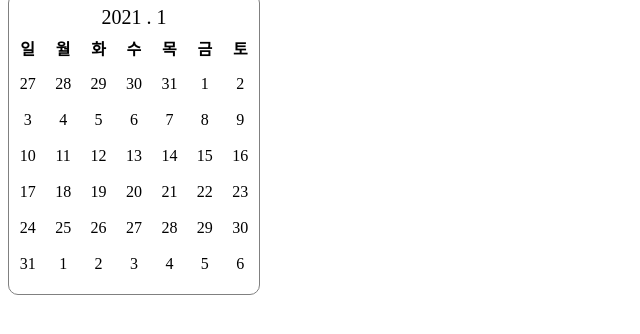
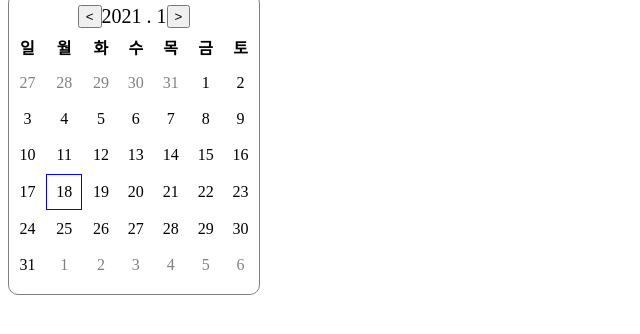
Before and after one commit to pyo-sh/pyosh_blog, a plain HTML site: page index.html in a window 1280 px wide. Shown: the part 108-442 px from the top of the page, without its empty margins (0-640 px from the left). Drawn offline with Linux system fonts and the light colour scheme.

Commit message:
3 : Calender 날짜 선택 및 움직임

```diff
--- a/src/Calender/Calender.css
+++ b/src/Calender/Calender.css
@@ -11,7 +11,11 @@
     border-radius: 10px;
 }
 
-.Calender-Title {
+.Calender-Header {
+    display: flex;
+    justify-content: space-between;
+}
+.Calender-Header-Title {
     font-size: 20px;
 
 }
@@ -30,3 +34,11 @@
 .Calender-Days{
 
 }
+
+.Calender-Days-NotThisMonth{
+    color: gray;
+}
+
+.Calender-Days-Selected{
+    border: 1px solid blue;
+}
--- a/src/Calender/Calender.js
+++ b/src/Calender/Calender.js
@@ -1,5 +1,11 @@
-// 현재 어떤 날짜인지 확인시켜주는 div
+// 상위 Header
+const headerElement = document.createElement('div');
+// 어떤 날짜인지 확인
 const titleElement = document.createElement('div');
+// 버튼 두개
+const leftButtonElement = document.createElement('button');
+const rightButtonElement = document.createElement('button');
+
 // 근간이 되는 table
 const tableElement = document.createElement('table');
 // 6개의 줄을 가지고 있는 달력
@@ -11,9 +17,23 @@ const daysName = ['일', '월', '화', '수', '목', '금', '토'];
 
 // First Setting
 const initElements = () => {
+    // Init Header
+    leftButtonElement.id = "Calender-Header-Left-Button";
+    rightButtonElement.id = "Calender-Header-Right-Button";
+    leftButtonElement.innerText = "<";
+    rightButtonElement.innerText = ">";
+
+    headerElement.appendChild(leftButtonElement);
+    headerElement.appendChild(titleElement);
+    headerElement.appendChild(rightButtonElement);
+
     // class 추가
-    titleElement.classList.add("Calender-Title");
+    headerElement.classList.add("Calender-Header");
+    titleElement.classList.add("Calender-Header-Title");
+    leftButtonElement.classList.add("Calender-Header-Button");
+    rightButtonElement.classList.add("Calender-Header-Button");
     tableElement.classList.add("Calender-Table");
+
     // Init Tables
     for (let y = 0; y < 7; y++){
         rowElements[y] = document.createElement('tr');
@@ -38,34 +58,71 @@ const initElements = () => {
 initElements();
 
 let targeting_Date;
+let targetElement;
 let viewing_Date;
 
-const renderDays = (date) => {
-    const thisMonth_firstDate = new Date(date.getFullYear(), date.getMonth(), 1);
-    const thisMonth_lastDate = new Date(date.getFullYear(), date.getMonth() + 1, 0);
-    const lastMonth_lastDate = new Date(date.getFullYear(), date.getMonth(), 0);
+const renderCalender = (date) => {
+    viewing_Date = date;
+    // 현재 date를 미리 구해서 변수에 저장
+    const thisMonth_year = date.getFullYear();
+    const thisMonth_month = date.getMonth();
+
+    // 타이틀 변경
+    titleElement.innerText = `${thisMonth_year} . ${thisMonth_month + 1}`;
+
+    // 테이블 변경
+    const thisMonth_firstDate = new Date(thisMonth_year, thisMonth_month, 1);
+    const thisMonth_lastDate = new Date(thisMonth_year, thisMonth_month + 1, 0);
+    const lastMonth_lastDate = new Date(thisMonth_year, thisMonth_month, 0);
 
     const thisMonth_firstDay = thisMonth_firstDate.getDay();
     const thisMonth_lastNumber = thisMonth_lastDate.getDate();
     const lastMonth_lastNumber = lastMonth_lastDate.getDate();
 
+    // 타겟을 위한 코드... 리팩토링이 필요해 보인다
+    const target_date = targeting_Date.getDate();
+    const isTarget_thisMonth = targeting_Date.getFullYear() === thisMonth_year
+     && targeting_Date.getMonth() === thisMonth_month;
+    const isTarget_lastMonth = targeting_Date.getFullYear() === lastMonth_lastDate.getFullYear()
+     && targeting_Date.getMonth() === lastMonth_lastDate.getMonth();
+    const nextMonth = new Date(thisMonth_year, thisMonth_month + 1);
+    const isTarget_nextMonth = targeting_Date.getFullYear() === nextMonth.getFullYear()
+    && targeting_Date.getMonth() === nextMonth.getMonth();
+
     let nowNumber = 1;
     let nextMonth_Number = 1;
     for(let y = 1; y < 7; y++){
         for(let x = 0; x < 7; x++){
+            // 날에 따라서 적용되는 css를 변경하고 싶다
+            columnElements[y][x].classList.remove("Calender-Days-NotThisMonth");
+            columnElements[y][x].classList.remove("Calender-Days-Selected");
+            // 계산을 해봅시다
             let tableString;
-            // 전 달의 날짜 계산
-            if (y === 1 && x < thisMonth_firstDay){
-                tableString = String(lastMonth_lastNumber - thisMonth_firstDay + x + 1);
+            if (y === 1 && x < thisMonth_firstDay){ // 전 달의 날짜 계산
+                const lastNumber = lastMonth_lastNumber - thisMonth_firstDay + x + 1;
+                tableString = String(lastNumber);
+                if(isTarget_lastMonth && target_date === lastNumber){
+                    targetElement = columnElements[y][x];
+                    columnElements[y][x].classList.add("Calender-Days-Selected");
+                }
+                columnElements[y][x].classList.add("Calender-Days-NotThisMonth");
             }
-            // 다음 달의 날짜 계산
-            else if (nowNumber > thisMonth_lastNumber){
+            else if (nowNumber > thisMonth_lastNumber){ // 다음 달의 날짜 계산
                 tableString = String(nextMonth_Number);
+                if(isTarget_nextMonth && target_date === nextMonth_Number){
+                    targetElement = columnElements[y][x];
+                    columnElements[y][x].classList.add("Calender-Days-Selected");
+                }
                 nextMonth_Number++;
+                columnElements[y][x].classList.add("Calender-Days-NotThisMonth");
+
             }
-            // 이번 달의 날짜 계산
-            else {
+            else { // 이번 달의 날짜 계산
                 tableString = String(nowNumber);
+                if(isTarget_thisMonth && target_date === nowNumber){
+                    targetElement = columnElements[y][x];
+                    columnElements[y][x].classList.add("Calender-Days-Selected");
+                }
                 nowNumber++;
             }
             columnElements[y][x].innerText = tableString;
@@ -73,14 +130,45 @@ const renderDays = (date) => {
     }
 }
 
-const renderCalender = (date) => {
-    targeting_Date = viewing_Date = date;
+// header 클릭 이벤트
+const headerClickEvent = (event) => {
+    if (event.target.id === "Calender-Header-Left-Button"){
+        renderCalender(new Date(viewing_Date.getFullYear(), viewing_Date.getMonth() - 1));
+    }
+    else if (event.target.id === "Calender-Header-Right-Button"){
+        renderCalender(new Date(viewing_Date.getFullYear(), viewing_Date.getMonth() + 1));
+    }
+}
+headerElement.addEventListener('click', headerClickEvent);
 
-    titleElement.innerText = `${viewing_Date.getFullYear()} . ${viewing_Date.getMonth() + 1}`;
-
-    // table 설정
-    renderDays(viewing_Date);
+// table 클릭 이벤트
+const tableClickEvent = (event) => {
+    // HTML 태그가 td일 때
+    if (event.target.localName === "td"){
+        // 이번 달이 클릭된 게 아니라면 Rerender 되어야 한다
+        if (event.target.classList.contains("Calender-Days-NotThisMonth")){
+            const month_Interval = event.target.innerText < 15 ? 1 : -1;
+            targeting_Date = new Date(
+                viewing_Date.getFullYear(),
+                viewing_Date.getMonth() + month_Interval,
+                event.target.innerText
+                );
+            renderCalender(targeting_Date);
+        }
+        // 이번 달 클릭이면 타겟 날만 바꾼다
+        else{
+            targeting_Date = new Date(
+                viewing_Date.getFullYear(),
+                viewing_Date.getMonth(),
+                event.target.innerText
+                );
+            targetElement.classList.remove("Calender-Days-Selected");
+            event.target.classList.add("Calender-Days-Selected");
+            targetElement = event.target;
+        }
+    }
 }
+tableElement.addEventListener('click', tableClickEvent);
 
 // 처음 import 시에만 선언
 // link (Css) 및 하위 Component 를 element에 추가
@@ -93,9 +181,10 @@ const Calender = (element) => {
     document.head.appendChild(linkElement);
 
     // 달력 설정
-    renderCalender(new Date());
+    targeting_Date = new Date();
+    renderCalender(targeting_Date);
     // element에 요소 추가
-    element.appendChild(titleElement);
+    element.appendChild(headerElement);
     element.appendChild(tableElement);
 }
 
```
Also changed, not shown: 1 other file.
